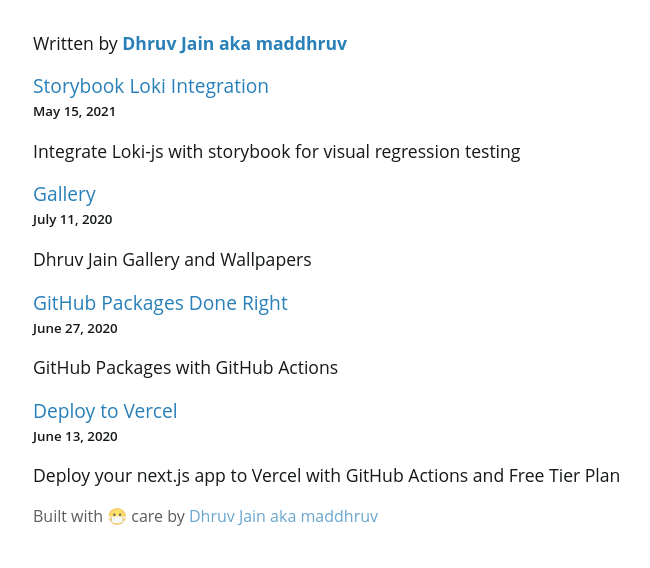
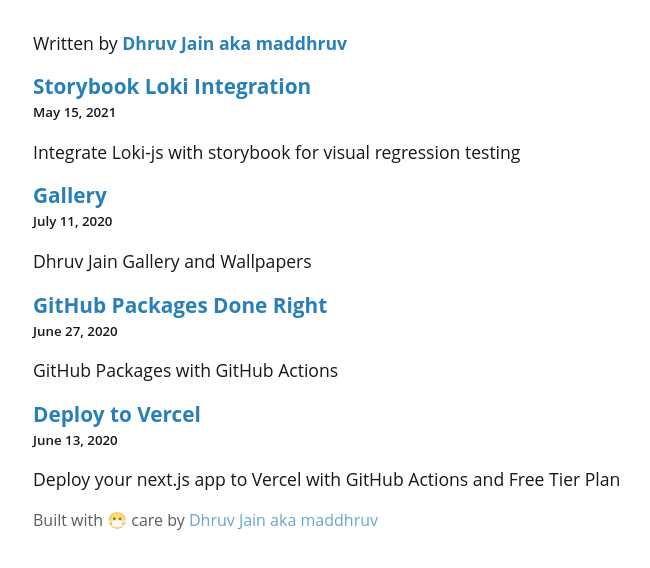
Before and after one commit to maddhruv/maddhruv.github.io, a Gatsby site: page / in a window 1280 px wide. Shown: the part 78-646 px from the top of the page, without its empty margins (223-873 px from the left). Built offline with nearby package versions, Linux system fonts and the light colour scheme; Gatsby itself is replaced by a stand-in of ours; some packages are replaced by stand-ins of ours; no server answers.

Commit message:
fix: h2 styles

```diff
--- a/src/styles/global.css
+++ b/src/styles/global.css
@@ -272,8 +272,7 @@ body {
   color: var(--font);
 }
 h2 {
-  font-size: 1.2em;
-  font-weight: 500;
+  font-size: 1.3em;
 }
 blockquote,
 q {
```
